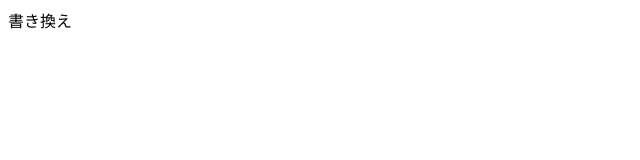
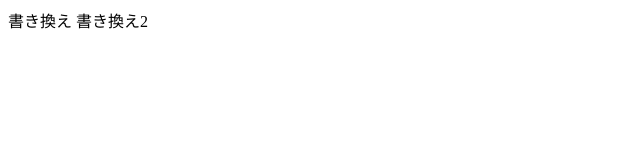
Before and after one commit to y398/20250428-git-workshop, a plain HTML site: page index.html in a window 1280 px wide. Shown: the full height of the page, 0-640 px from the left. Drawn offline with Linux system fonts and the light colour scheme.

Commit message:
index.htmlの書き換えテスト2
index.htmlの書き換えテスト2回目を行った。

```diff
--- a/index.html
+++ b/index.html
@@ -6,5 +6,6 @@
   </head>
   <body>
     書き換え
+    書き換え2
   </body>
 </html>
```
